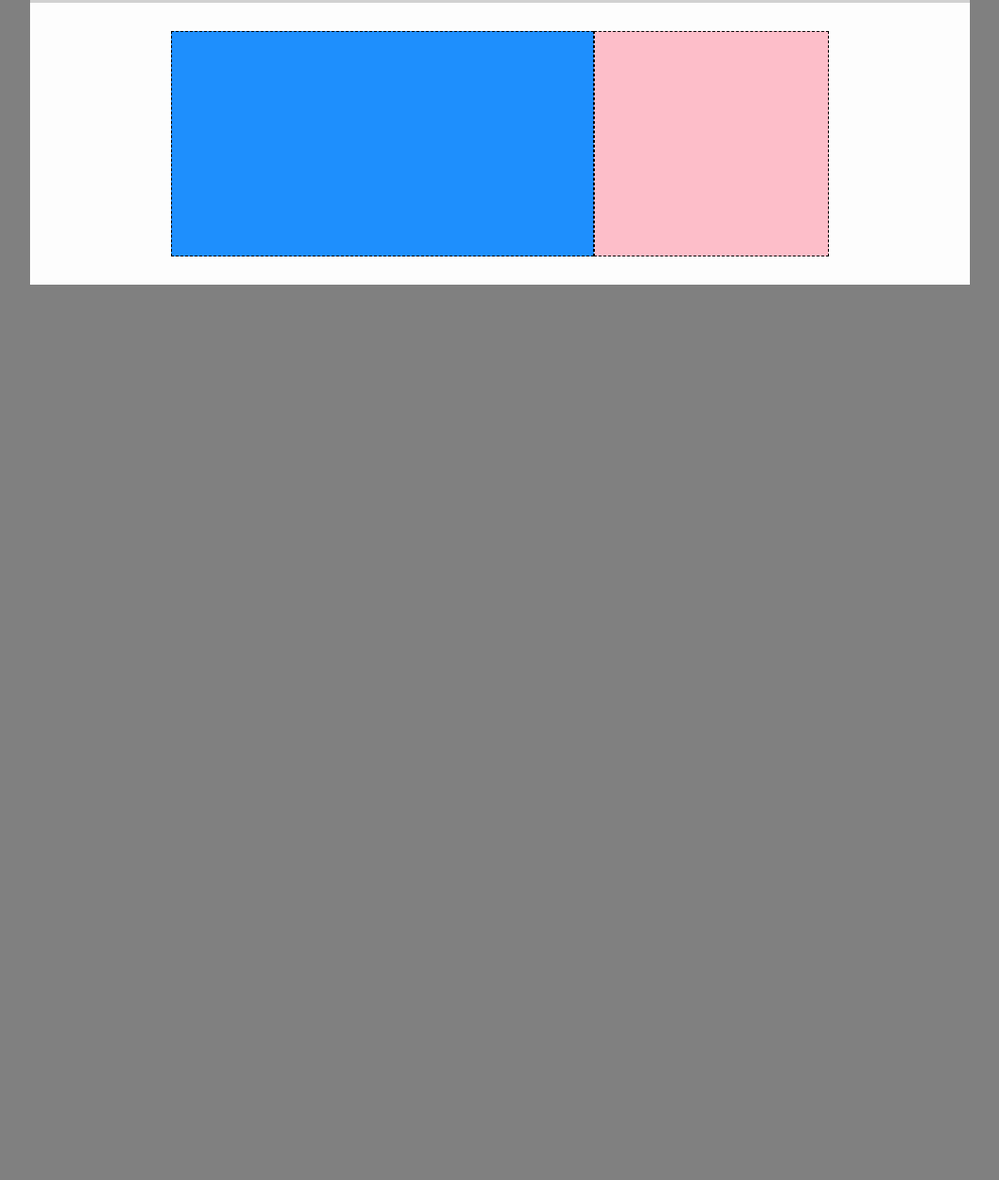
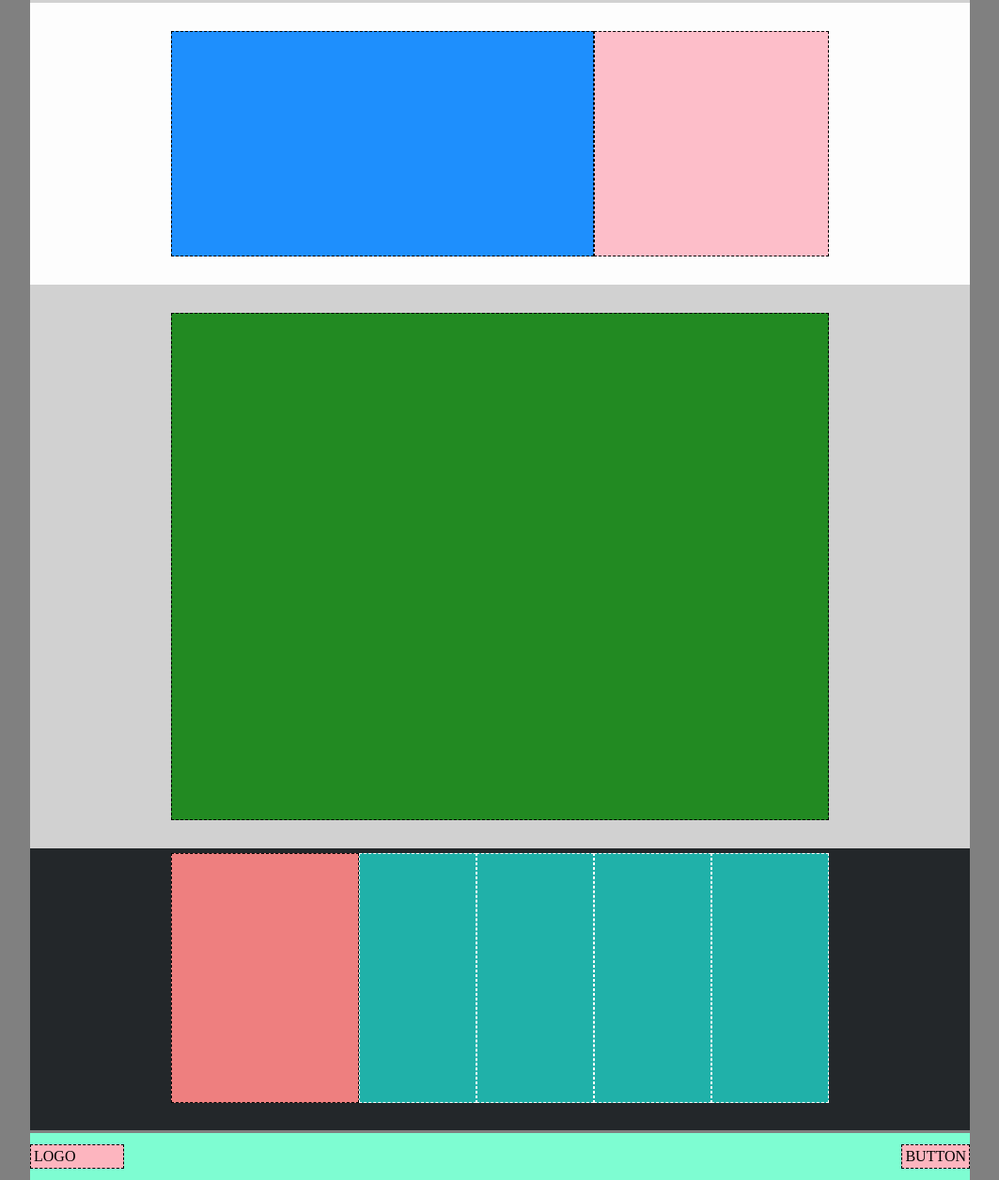
Before and after one commit to Andriy-Kolokolov/htmlcss-struttura-discord, a plain HTML site: page index.html in a window 1280 px wide. Shown: the part 897-2153 px from the top of the page at 94% size, without its empty margins (108-1171 px from the left). Before the commit the page ends 1200 px from the top, so only its background shows below. Drawn offline with Linux system fonts and the light colour scheme.

Commit message:
green section and footer added

```diff
--- a/assets/debug.css
+++ b/assets/debug.css
@@ -51,3 +51,44 @@ section {
     border: 1px dashed;
     background-color: #fdbec9;
 }
+
+section.green-section {
+    background-color: #d1d1d1;
+    height: 600px;
+}
+
+.green-section .content {
+    border: 1px dashed;
+    height: 90%;
+    width: 70%;
+    background-color: #228a22;
+}
+
+.last-section .content{
+    background-color: #23272a;
+    height: 100%;
+}
+
+.last-section .content div {
+    height: 90%
+}
+
+.last-section .content .rose-box {
+    border: 1px dashed;
+    background-color: #ee7f7f;
+}
+
+.last-section .content .box {
+    border: 1px dashed white;
+    background-color: #20b1a9;
+}
+
+footer {
+    height: 50px;
+    background-color: #7efdd2;
+}
+
+footer div {
+    background-color: #fdb5bf;
+    border: 1px dashed;
+}
--- a/assets/style.css
+++ b/assets/style.css
@@ -66,3 +66,35 @@ a {
 .section-reversed .section-content {
     flex-direction: row-reverse;
 }
+
+
+.green-section {
+    display: flex;
+    align-items: center;
+    justify-content: center;
+}
+
+.last-section .content {
+    padding-top: 5px;
+    display: flex;
+    justify-content: center;
+}
+
+.last-section .content .rose-box {
+    flex: 0 1 20%;
+}
+
+.last-section .content .box {
+    flex: 0 1 calc(50% / 4);
+}
+
+footer {
+    margin-top: 3px;
+    display: flex;
+    justify-content: space-between;
+    align-items: center;
+}
+
+footer div {
+    padding: 3px;
+}
--- a/index.html
+++ b/index.html
@@ -49,6 +49,24 @@
 		</div>
 	</section>
 
+	<section class="green-section">
+		<div class="content"></div>
+	</section>
+
+	<section class="last-section">
+		<div class="content">
+			<div class="rose-box"></div>
+			<div class="box"></div>
+			<div class="box"></div>
+			<div class="box"></div>
+			<div class="box"></div>
+		</div>
+	</section>
+
+	<footer>
+		<div class="logo">LOGO</div>
+		<div class="button">BUTTON</div>
+	</footer>
 
 
 </body>
```
